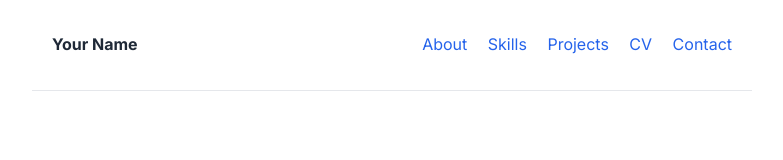
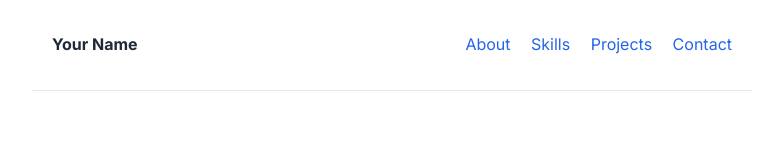
Before and after one commit to hn113/portfolio-workshop-template-en, a plain HTML site: page index.html in a window 1280 px wide. Shown: the top 160 px of the page, without its empty margins (248-1031 px from the left). Drawn offline with Linux system fonts and the light colour scheme.

Commit message:
delete: remove cv link

```diff
--- a/index.html
+++ b/index.html
@@ -20,7 +20,6 @@
       <a href="#about">About</a>
       <a href="#skills">Skills</a>
       <a href="#projects">Projects</a>
-      <a href="#cv">CV</a>
       <a href="#contact">Contact</a>
     </nav>
   </header>
```
